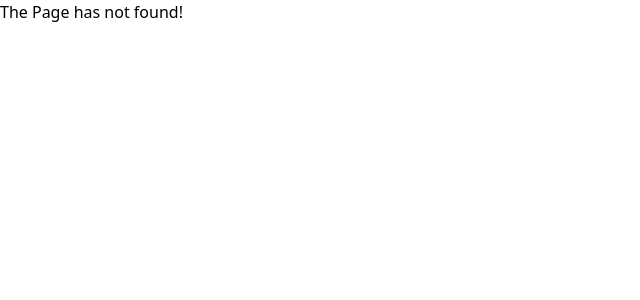
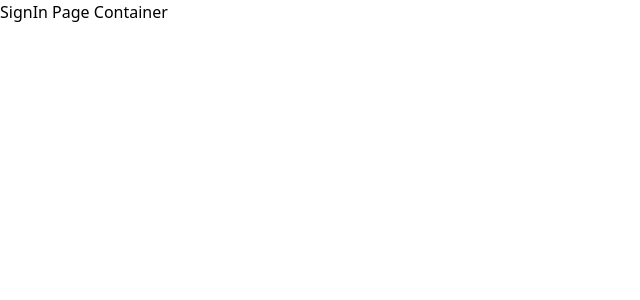
Before and after one commit to AvielO/avlprog, a React (Vite) app: page /signin in a window 1280 px wide. Before the commit this address had no page. Shown: the top 300 px of the page, without its empty margins (0-640 px from the left). Built offline with nearby package versions, Linux system fonts and the light colour scheme.

Commit message:
Signin Component created and shown in the correct route

```diff
--- a/src/Components/CustomInput.tsx
+++ b/src/Components/CustomInput.tsx
@@ -15,9 +15,9 @@ const CustomInput: React.FC<CustomInputProps> = ({
   type = "text",
   name = "name",
   placeHolder = "Last Name",
+  required = false,
   minLength,
   maxLength,
-  required = false,
   value,
   onChange,
 }) => {
--- /dev/null
+++ b/src/Pages/SigninPage/SigninPage.tsx
@@ -0,0 +1,5 @@
+const SigninPage = () => {
+  return <>SignIn Page Container</>;
+};
+
+export default SigninPage;
--- a/src/Pages/SignupPage/SignupPage.tsx
+++ b/src/Pages/SignupPage/SignupPage.tsx
@@ -1,9 +1,9 @@
 import { Link } from "react-router-dom";
-import CustomInput from "../../Components/customInput";
+import CustomInput from "../../Components/CustomInput";
 
 const SignupPage = () => {
   return (
-    <div className="flex flex-col min-h-screen w-full xl:flex-row">
+    <div className="flex flex-col min-h-screen xl:flex-row">
       <div className="flex flex-col w-full xl:w-1/2 bg-signup-bg bg-cover bg-center pb-6 px-8 text-white items-center justify-center gap-4">
         <div className="flex">
           <img
--- a/src/Routes/Routes.tsx
+++ b/src/Routes/Routes.tsx
@@ -2,6 +2,7 @@ import { createBrowserRouter } from "react-router";
 import App from "../App";
 import SignupPage from "../Pages/SignupPage/SignupPage";
 import NotFoundPage from "../Pages/NotFoundPage/NotFoundPage";
+import SigninPage from "../Pages/SigninPage/SigninPage";
 
 export const router = createBrowserRouter([
   {
@@ -11,6 +12,10 @@ export const router = createBrowserRouter([
       {
         path: "",
         element: <div className="text-32xl">App Container</div>,
+      },
+      {
+        path: "/signin",
+        element: <SigninPage />,
       },
       {
         path: "/signup",
```
